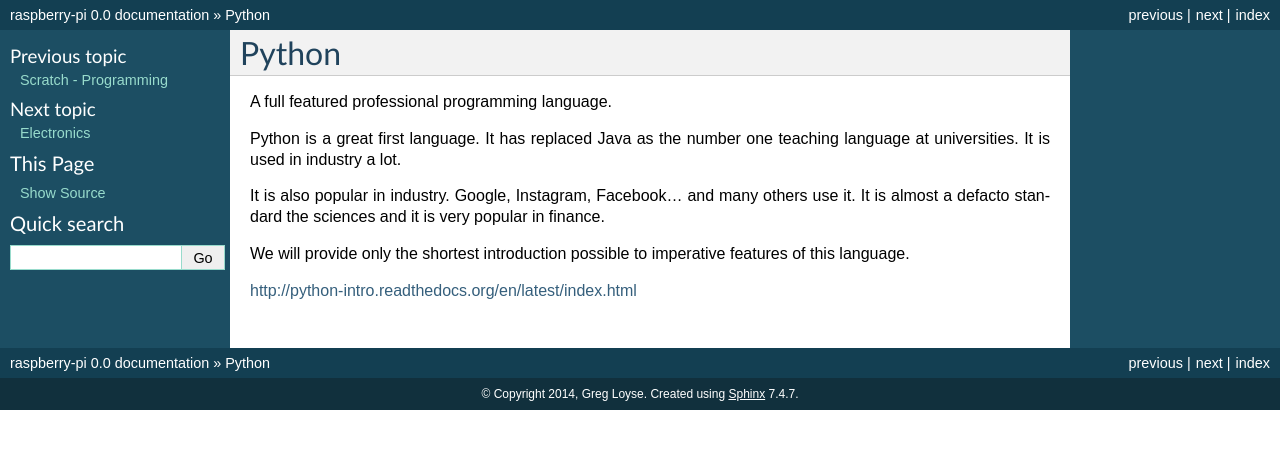
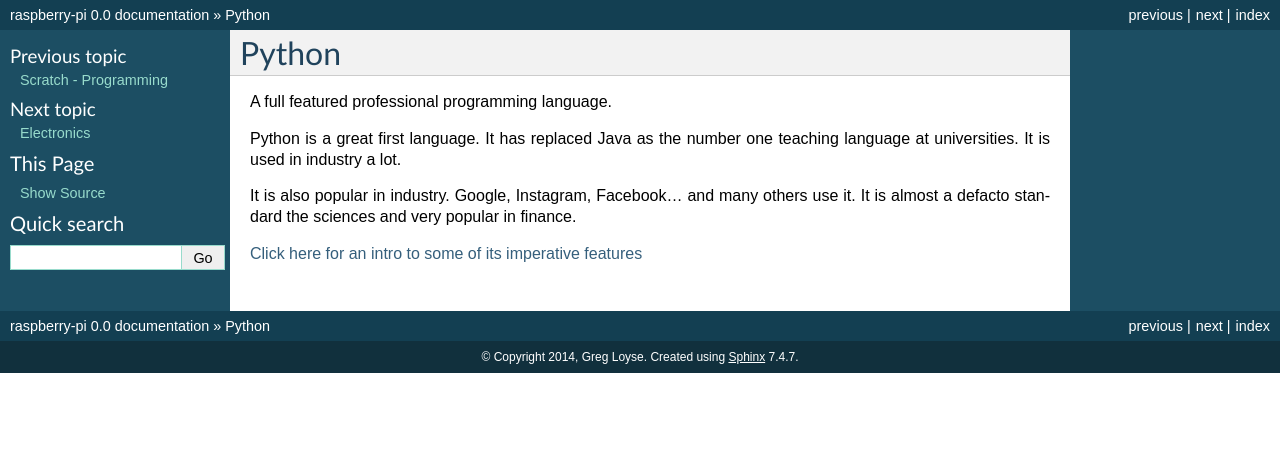
Before and after one commit to arachnegl/intro-to-raspberry-pi, a Sphinx documentation site: the page built from source/python.rst, in a window 1280 px wide. Shown: the top 449 px of the page. Built offline with Sphinx 7.4.7, drawn with Linux system fonts in a browser that asks for light colours.

Commit message:
simplifications

```diff
--- a/source/introduction.rst
+++ b/source/introduction.rst
@@ -1,5 +1,5 @@
-Today
-*****
+Overview
+********
 
 Welcome to our session. What follows are our essential teaching goals. The high
 level take away.
--- a/source/python.rst
+++ b/source/python.rst
@@ -5,9 +5,7 @@ A full featured professional programming language.
 
 Python is a great first language. It has replaced Java as the number one teaching language at universities. It is used in industry a lot.
 
-It is also popular in industry. Google, Instagram, Facebook... and many others use it. It is almost a defacto standard the sciences and it is very popular in finance.
-
-We will provide only the shortest introduction possible to imperative features of this language.
+It is also popular in industry. Google, Instagram, Facebook... and many others use it. It is almost a defacto standard the sciences and very popular in finance.
 
 
-http://python-intro.readthedocs.org/en/latest/index.html
+`Click here for an intro to some of its imperative features <http://python-intro.readthedocs.org/en/latest/index.html/>`_
```
